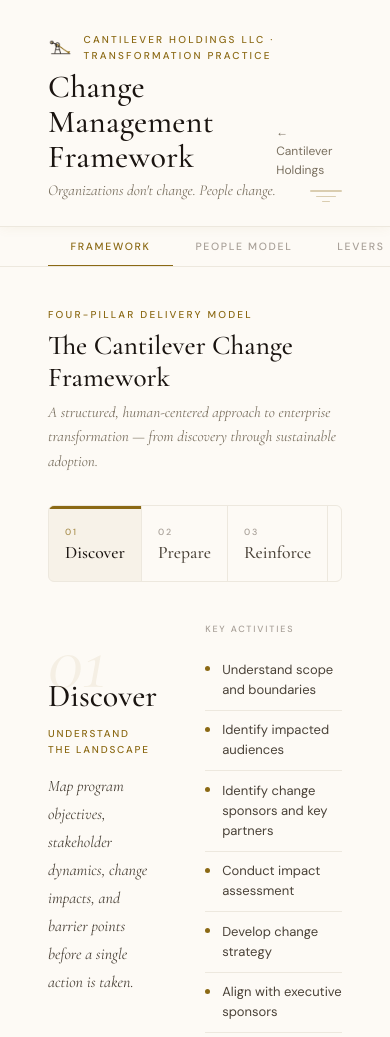
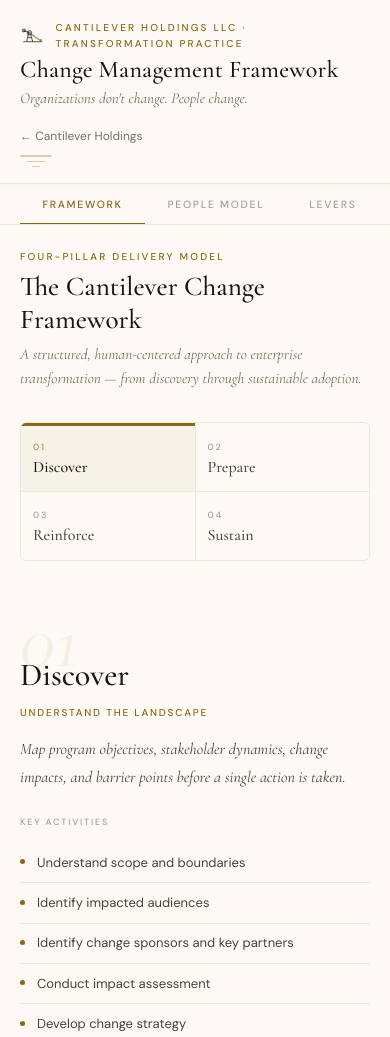
Before and after one commit to cantileverholdings/cantilever-framework, a plain HTML site: page index.html in a window 390 px wide. Shown: the top 1037 px of the page. Drawn offline with nearby package versions, Linux system fonts and the light colour scheme.

Commit message:
Add files via upload

```diff
--- a/index.html
+++ b/index.html
@@ -50,6 +50,8 @@
   display:flex;
   align-items:flex-end;
   justify-content:space-between;
+  flex-wrap:wrap;
+  gap:1rem;
   position:sticky;
   top:0;
   z-index:100;
@@ -512,6 +514,20 @@
   color:var(--ink-faint);
   font-style:italic;
 }
+
+@media (max-width: 640px) {
+  .header{padding:1.25rem 1.25rem 1rem;}
+  .header h1{font-size:1.5rem;}
+  .header-right{align-items:flex-start;width:100%;}
+  .tabs{padding:0 1.25rem;}
+  .panel{padding:1.5rem 1.25rem;}
+  .pillar-grid{grid-template-columns:repeat(2,1fr);}
+  .pillar-btn{padding:0.9rem 0.75rem;}
+  .p-name{font-size:1rem;}
+  .pillar-detail{grid-template-columns:1fr;gap:1.5rem;}
+  .use-cases-grid{grid-template-columns:1fr;}
+  .footer{padding:1.2rem 1.25rem;}
+}
 </style>
 </head>
 <body>
```
